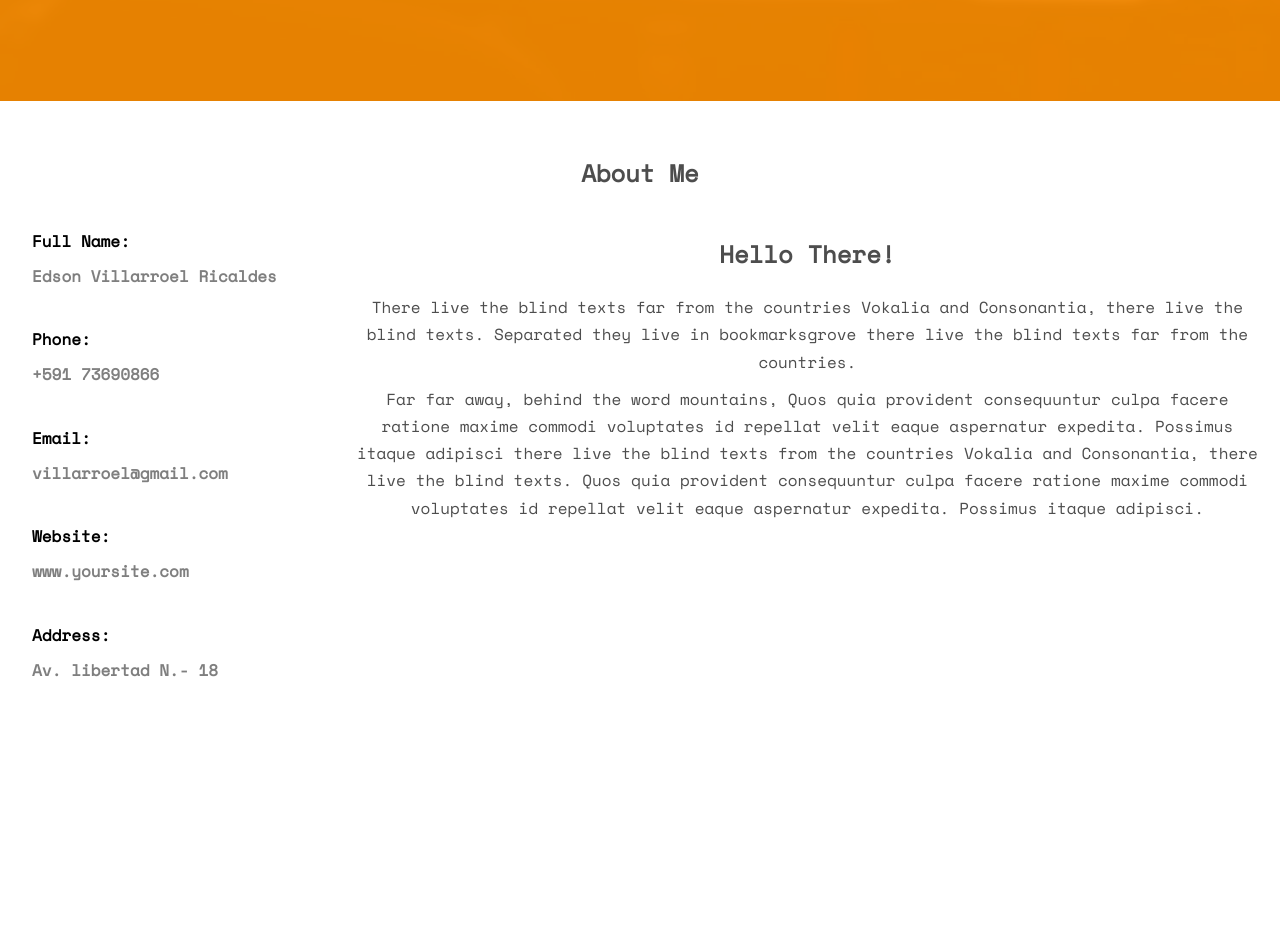
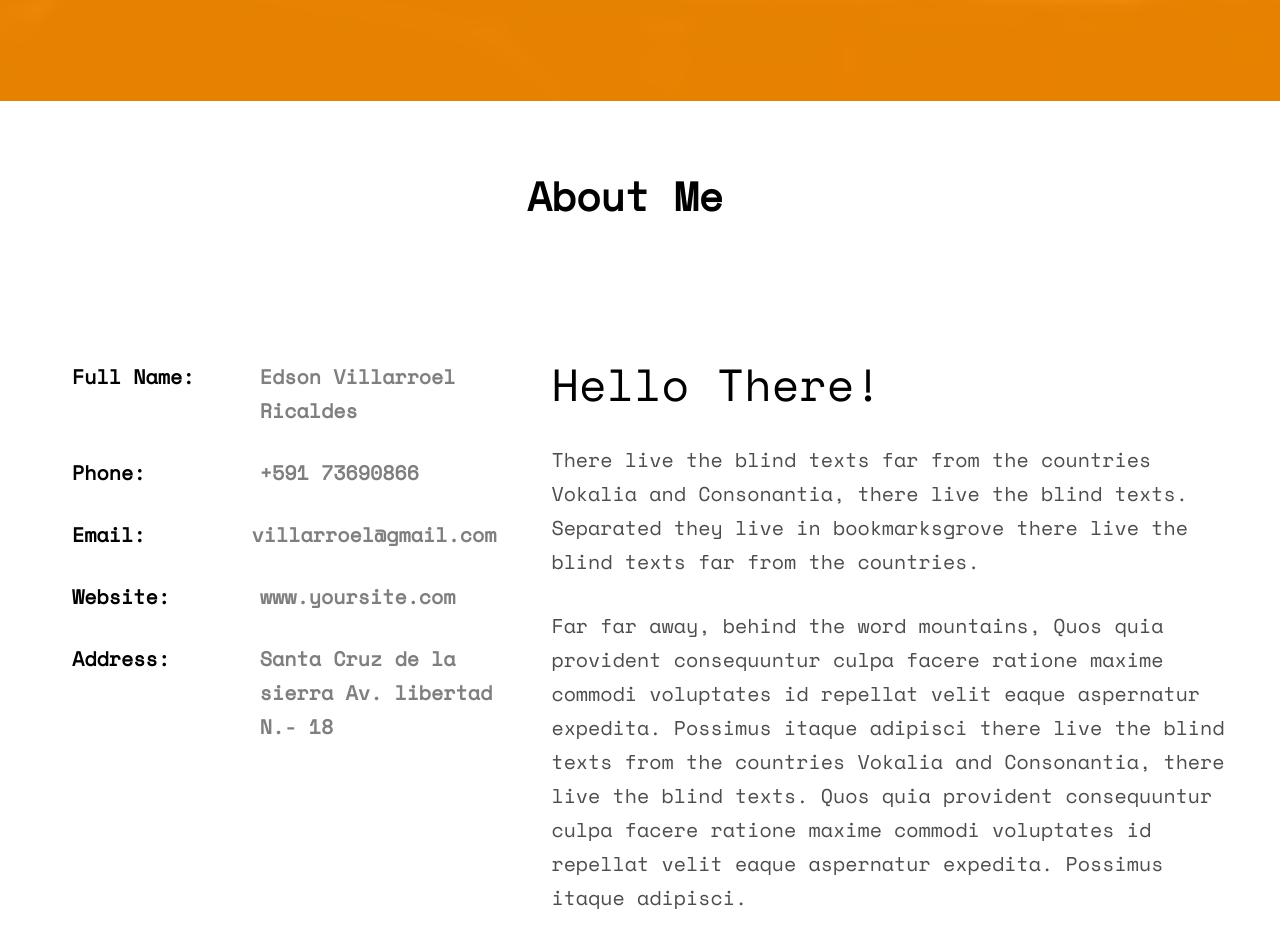
Before and after one commit to EdsonVillarroel/portfolio, a React (Create React App) app in the folder portfolio/: page / in a window 1280 px wide. Shown: the part 700-1648 px from the top of the page. Before the commit the page ends 1438 px from the top, so only its background shows below. Built offline with nearby package versions, Linux system fonts and the light colour scheme; some icons are missing.

Commit message:
add style in about

```diff
--- a/portfolio/src/about/about.css
+++ b/portfolio/src/about/about.css
@@ -1,8 +1,3 @@
-.animate-box{
-    padding: 7em 0;
-    clear: both;
-    opacity: 0;
-}
 .container-about{
     margin-right: auto;
     margin-left: auto;
@@ -11,14 +6,7 @@
     padding: 4em 0;
     padding: 2rem;
 }
-.row{
-    margin-left: -15px;
-    margin-right: -15px;
-    display: flex;
-    flex-direction: row;
-    justify-content: center;
 
-}
 .title{
     position: relative;
     min-height: 1px;
@@ -27,21 +15,36 @@
     text-align: center;
 
 }
+.about-title{
+    font-size: 40px;
+    line-height: 1.5;
+    color: #000;
+    margin-bottom: 3em;
+}
+.row{
+    margin-left: -15px;
+    margin-right: -15px;
+    display: flex;
+    flex-direction: row;
+    justify-content: center;
+    width: 100%;
+    text-align: start;
+
+}
 .container-info{
     position: relative;
     min-height: 1px;
-    padding-left: 15px;
-    padding-right: 15px;
+    padding-left: 40px;
+    padding-right: 40px;
+    width: 40%;
 }
-ul{
-    margin: 0;
-    padding: 0;
-    width: 90%;
+.container-presentaion{
+width: 60%;
+}
 
-}
-li{
+.personal-data{
     width: 100%;
-
+    display: flex;
     list-style: none;
     padding: 10px 0;
 }
@@ -49,13 +52,16 @@ li{
     float: left;
     color: #000;
     font-weight: bold;
-    padding: 4px 15px;
+    /* padding: 4px 15px; */
     position: relative;
 }
 .info{
     margin: 0;
     padding: 0;
-    width: 90%;
+    /* width: 100%; */
+    margin: 0;
+    padding: 0;
+    /* width: 90%; */
 }
  .first-block {
     width: 40%;
@@ -63,9 +69,23 @@ li{
     color: #000;
     font-weight: bold;
     text-align: left;
+    font-size: 20px;
 }
  .second-block {
     display: inline-block;
     color: rgba(0, 0, 0, 0.5);
-    text-align: left;
+    /* text-align: left; */
+    width: 60%;
+    font-size: 20px;
 }
+.title-hello{
+    color: #000;
+    font-family: "Space Mono", Arial, serif;
+    font-weight: 400;
+    margin: 0 0 20px 0;
+    font-size: 45px;
+}
+.content-presetation{
+    margin-bottom: 30px;
+    font-size: 20px;
+}
--- a/portfolio/src/about/about.js
+++ b/portfolio/src/about/about.js
@@ -7,39 +7,54 @@ class About extends Component {
       <div className="container-about">
         <div className="row">
           <div className="title">
-            <h2>About Me</h2>
+            <h2 className="about-title">About Me</h2>
           </div>
         </div>
         <div className="row">
-          <div className="conteiner-info">
+          <div className="container-info">
             <ul className="info">
-              <li>
+              <li className="personal-data">
                 <span className="first-block span">Full Name:</span>
-                <span className="second-block span">Edson Villarroel Ricaldes</span>
+                <span className="second-block span">
+                  Edson Villarroel Ricaldes
+                </span>
               </li>
-              <li>
+              <li className="personal-data">
                 <span className="first-block span">Phone:</span>
                 <span className="second-block span">+591 73690866</span>
               </li>
-              <li>
+              <li className="personal-data">
                 <span className="first-block span">Email:</span>
                 <span className="second-block span">villarroel@gmail.com</span>
               </li>
-              <li>
+              <li className="personal-data">
                 <span className="first-block span">Website:</span>
                 <span className="second-block span">www.yoursite.com</span>
               </li>
-              <li>
-                <span className="first-block span" >Address:</span>
-                <span className="second-block span">Av. libertad N.- 18</span>
+              <li className="personal-data">
+                <span className="first-block span">Address:</span>
+                <span className="second-block span">Santa Cruz de la sierra Av. libertad N.- 18</span>
               </li>
             </ul>
           </div>
-          <div >
-					<h2>Hello There!</h2>
-					<p>There live the blind texts far from the countries Vokalia and Consonantia, there live the blind texts. Separated they live in bookmarksgrove there live the blind texts far from the countries.</p>
-					<p>Far far away, behind the word mountains, Quos quia provident consequuntur culpa facere ratione maxime commodi voluptates id repellat velit eaque aspernatur expedita. Possimus itaque adipisci there live the blind texts from the countries Vokalia and Consonantia, there live the blind texts. Quos quia provident consequuntur culpa facere ratione maxime commodi voluptates id repellat velit eaque aspernatur expedita. Possimus itaque adipisci.</p>
-				</div>
+          <div className="container-presentaion">
+            <h2 className="title-hello">Hello There!</h2>
+            <p className="content-presetation">
+              There live the blind texts far from the countries Vokalia and
+              Consonantia, there live the blind texts. Separated they live in
+              bookmarksgrove there live the blind texts far from the countries.
+            </p>
+            <p className="content-presetation">
+              Far far away, behind the word mountains, Quos quia provident
+              consequuntur culpa facere ratione maxime commodi voluptates id
+              repellat velit eaque aspernatur expedita. Possimus itaque adipisci
+              there live the blind texts from the countries Vokalia and
+              Consonantia, there live the blind texts. Quos quia provident
+              consequuntur culpa facere ratione maxime commodi voluptates id
+              repellat velit eaque aspernatur expedita. Possimus itaque
+              adipisci.
+            </p>
+          </div>
         </div>
       </div>
     );
--- a/portfolio/src/header/headerPage.css
+++ b/portfolio/src/header/headerPage.css
@@ -99,11 +99,11 @@ h3 {
   padding: 0;
   font-size: 24px;
 }
-p{
+p {
   margin-bottom: 30px;
   margin: 0 0 10px;
 }
-ul {
+.icon-container {
   /* position: absolute; */
   margin: 0;
   padding: 0;
@@ -111,7 +111,7 @@ ul {
   /* background: #ff9000; */
   text-align: center;
 }
-li {
+.icon {
   margin: 0;
   padding: 0;
   list-style: none;
@@ -122,7 +122,7 @@ li {
   color: #fff;
   /* background: #ff9000; */
 }
-a{
+a {
   /* color: white; */
   color: #fff;
 
--- a/portfolio/src/header/headerPage.js
+++ b/portfolio/src/header/headerPage.js
@@ -24,11 +24,28 @@ class HeaderPage extends Component {
                   {" "}
                   <span>Web developer / mobile developer</span>
                 </h3>
-                <p></p><ul>
-                <li><a href="#"><i className="icon-twitter2"></i></a></li>
-									<li><a href="#"><i className="icon-facebook2"></i></a></li>
-									<li><a href="#"><i className="icon-linkedin2"></i></a></li>
-									<li><a href="#"><i className="icon-dribbble2"></i></a></li>
+                <p></p>
+                <ul className="icon-container">
+                  <li className="icon">
+                    <a href="#">
+                      <i className="icon-twitter2"></i>
+                    </a>
+                  </li>
+                  <li className="icon">
+                    <a href="#">
+                      <i className="icon-facebook2"></i>
+                    </a>
+                  </li>
+                  <li className="icon">
+                    <a href="#">
+                      <i className="icon-linkedin2"></i>
+                    </a>
+                  </li>
+                  <li className="icon">
+                    <a href="#">
+                      <i className="icon-dribbble2"></i>
+                    </a>
+                  </li>
                 </ul>
               </div>
             </div>
```
Also changed, not shown: portfolio/src/work-experience/WordExperience.js (added, +11 -0 lines), portfolio/src/work-experience/WorkExperience.css (added).
